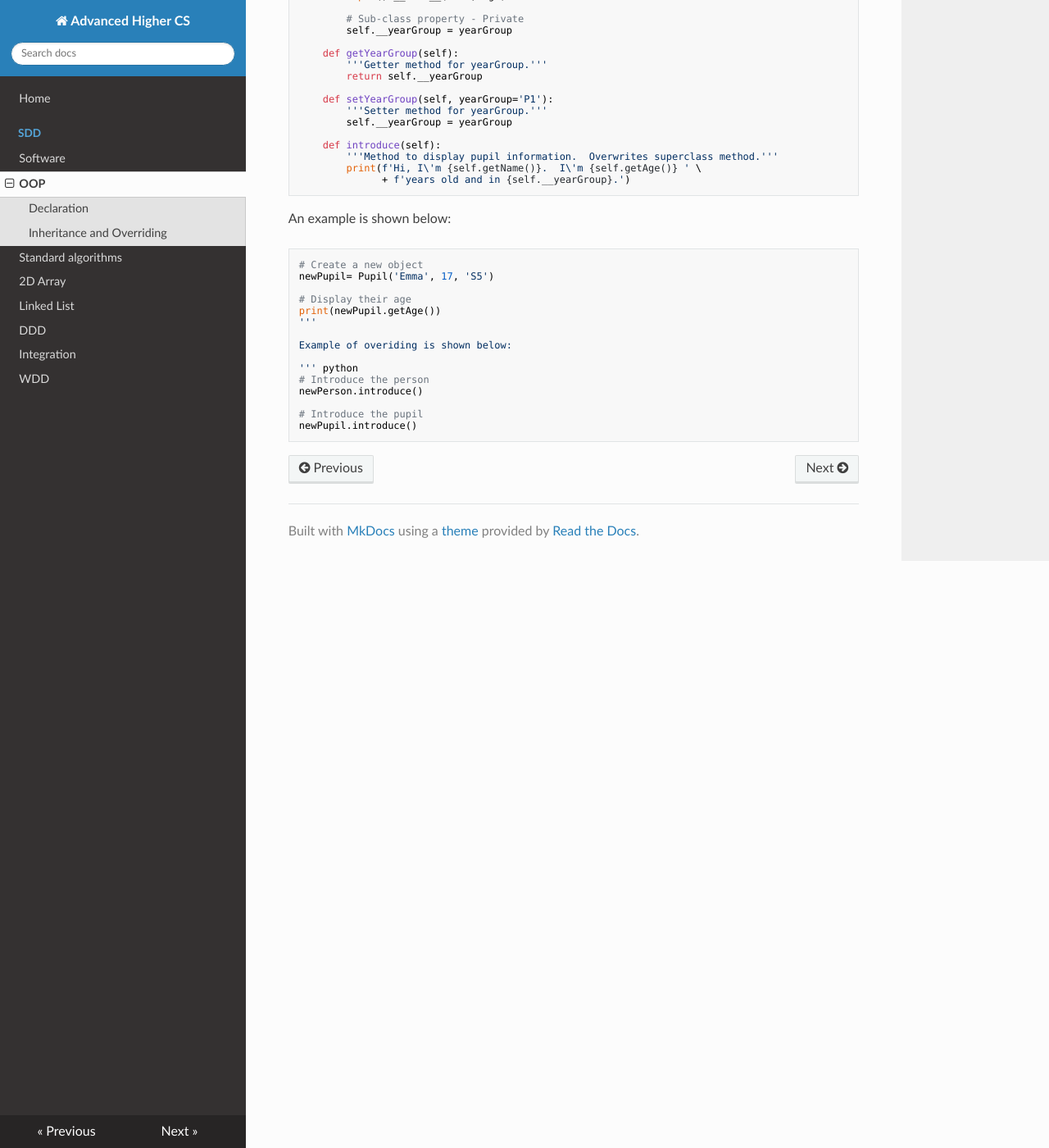
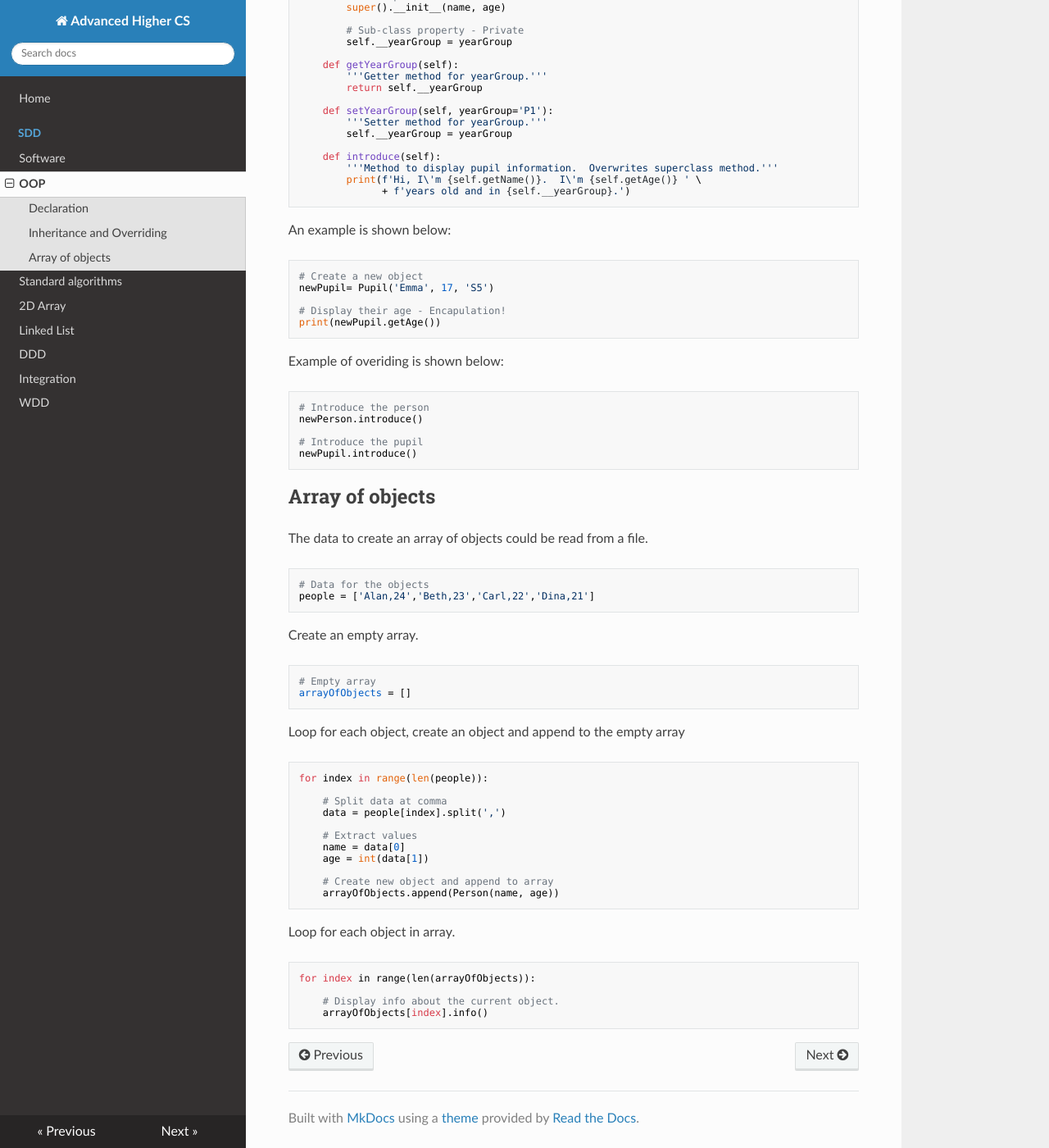
Before and after one commit to MrFriendCS/AH-CS, an MkDocs documentation site: the page built from docs/sdd/AH-CS-SDD-OOP.md, in a window 1280 px wide and 1400 px high, scrolled down 1576 px. Shown: the whole window at 82% size. Built offline with MkDocs 1.6.1, drawn with Linux system fonts in a browser that asks for light colours; nearby versions of some CDN libraries; some of the changed text lies outside the part shown.

Commit message:
Update AH-CS-SDD-OOP.md

````diff
--- a/docs/sdd/AH-CS-SDD-OOP.md
+++ b/docs/sdd/AH-CS-SDD-OOP.md
@@ -29,7 +29,8 @@ class Person:
     '''Declare a class to define a person.'''
 
     def __init__(self, name='TBC', age=0):
-        '''Object constructor method.  Automatically called when an object is created.'''
+        '''Object constructor method. ''' \
+        + '''Automatically called when an object is created.'''
 
         # Class properties - Private
         self.__name = name
@@ -103,16 +104,58 @@ An example is shown below:
 # Create a new object
 newPupil= Pupil('Emma', 17, 'S5')
 
-# Display their age
+# Display their age - Encapulation!
 print(newPupil.getAge())
-'''
+```
 
 Example of overiding is shown below:
 
-''' python
+``` python
 # Introduce the person
 newPerson.introduce()
 
 # Introduce the pupil
 newPupil.introduce()
 ```
+
+
+## Array of objects
+
+The data to create an array of objects could be read from a file.
+
+``` python
+# Data for the objects
+people = ['Alan,24','Beth,23','Carl,22','Dina,21']
+```
+
+Create an empty array.
+
+```
+# Empty array
+arrayOfObjects = []
+```
+
+Loop for each object, create an object and append to the empty array
+
+``` python
+for index in range(len(people)):
+
+    # Split data at comma
+    data = people[index].split(',')
+
+    # Extract values
+    name = data[0]
+    age = int(data[1])
+
+    # Create new object and append to array
+    arrayOfObjects.append(Person(name, age))
+```
+
+Loop for each object in array.
+
+```
+for index in range(len(arrayOfObjects)):
+
+    # Display info about the current object.
+    arrayOfObjects[index].info()
+```
````
